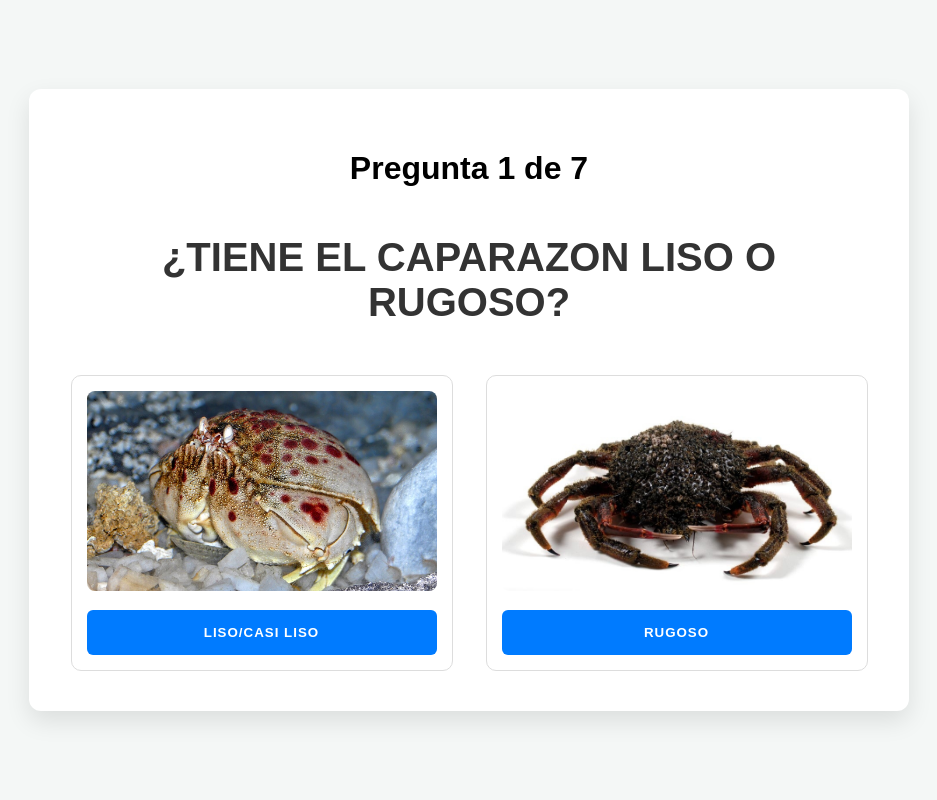
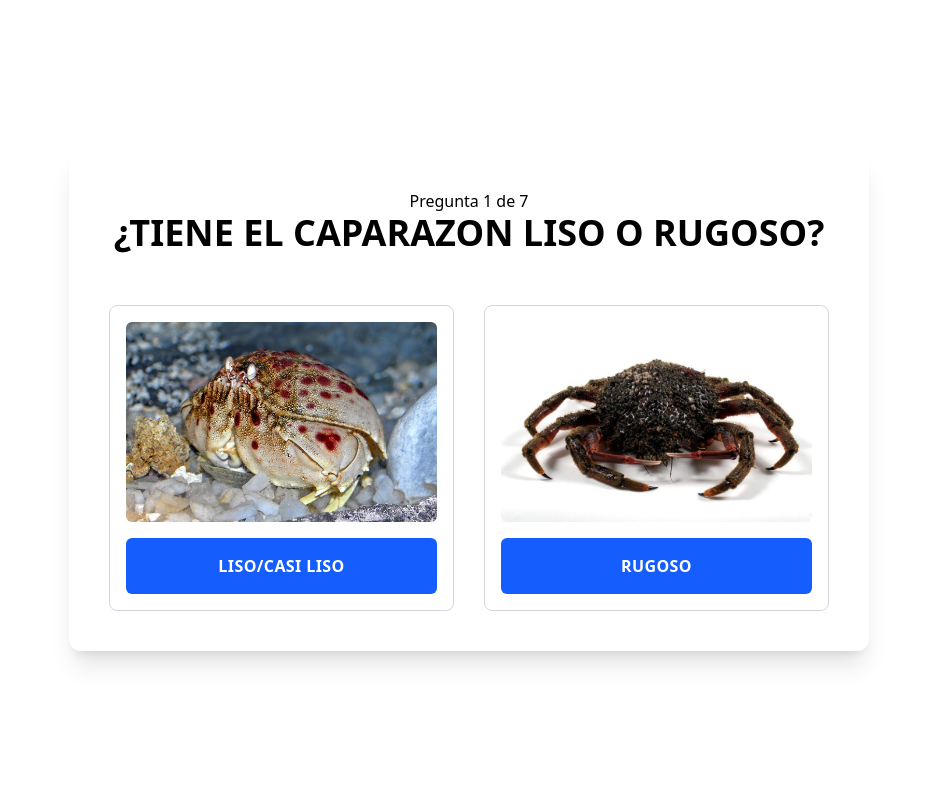
Before and after one commit to Vacaroja/CrustaceosPorcelanidosWeb, a Flask app: page /quiz in a window 1280 px wide. Shown: the whole page, without its empty margins (171-1108 px from the left). Run offline with Flask 3, Linux system fonts and the light colour scheme; parts of the project's set-up code (start-up, migrations or seed data) failed here and were passed over.

Commit message:
cambiado css a tailwindcss

```diff
--- a/templates/quiz.html
+++ b/templates/quiz.html
@@ -4,33 +4,33 @@
     <meta charset="UTF-8">
     <meta name="viewport" content="width=device-width, initial-scale=1.0">
     <title>Document</title>
-    <link rel="stylesheet" href="{{ url_for('static', filename='css/quiz.css') }}">
+    <link rel="stylesheet" href="{{ url_for('static', filename='css/output.css') }}">
 </head>
-<body>
+<body class="font-sans flex justify-center items-center min-h-screen">
 
-<div class="parent">
+<div class="max-w-[800px] w-[90%] p-10 bg-white rounded-xl shadow-xl flex flex-col items-center text-center">
     <h1>Pregunta {{ num_pregunta }} de {{ total_preguntas }}</h1>
-        <div class="div1">
+        <div class="text-4xl font-bold mb-8">
             <h1> {{pregunta.pregunta}} </h1>
         </div>
 
-        <div class="opciones-contenedor">
+        <div class="flex gap-[30px] w-full justify-around mt-5">
 
-            <div class="div2 opcion-card">
+            <div class="w-1/2 max-w-[350px] border border-gray-300 rounded-lg p-4 transition-transform duration-300 hover:-translate-y-1 hover:shadow-lg animate-slide-in-left">
                 <form action="/quiz" method="POST">
                     <input type="hidden" name="seleccionado" value="0">
-                    <img src="{{ url_for('static', filename= pregunta.imgOpcion1 ) }}" alt="Opcion 1" class="opcion-img">
-                    <button type="submit" class="opcion-btn">
+                    <img src="{{ url_for('static', filename= pregunta.imgOpcion1 ) }}" alt="Opcion 1" class="opcion-img w-full h-auto max-h-[200px] object-cover rounded-md mb-4 ">
+                    <button type="submit" class="w-full py-4 px-5 bg-blue-600 text-white rounded-md uppercase tracking-wide font-bold transition-colors duration-300 hover:bg-blue-800">
                         <h5> {{pregunta.opciones[0]}} </h5>
                     </button>
                 </form>
             </div>
 
-            <div class="div3 opcion-card">
+            <div class="w-1/2 max-w-[350px] border border-gray-300 rounded-lg p-4 transition-transform duration-300 hover:-translate-y-1 hover:shadow-lg animate-slide-in-right">
                 <form action="/quiz" method="POST">
                     <input type="hidden" name="seleccionado" value="1">
-                    <img src="{{ url_for('static', filename=pregunta.imgOpcion2) }}" alt="Opcion 2" class="opcion-img">
-                    <button type="submit" class="opcion-btn">
+                    <img src="{{ url_for('static', filename=pregunta.imgOpcion2) }}" alt="Opcion 2" class="opcion-img w-full h-auto max-h-[200px] object-cover rounded-md mb-4 ">
+                    <button type="submit" class="w-full py-4 px-5 bg-blue-600 text-white rounded-md uppercase tracking-wide font-bold transition-colors duration-300 hover:bg-blue-800">
                         <h5> {{pregunta.opciones[1]}} </h5>
                     </button>
                 </form>
```
Also changed, not shown: templates/result.html (+14 -10 lines).
